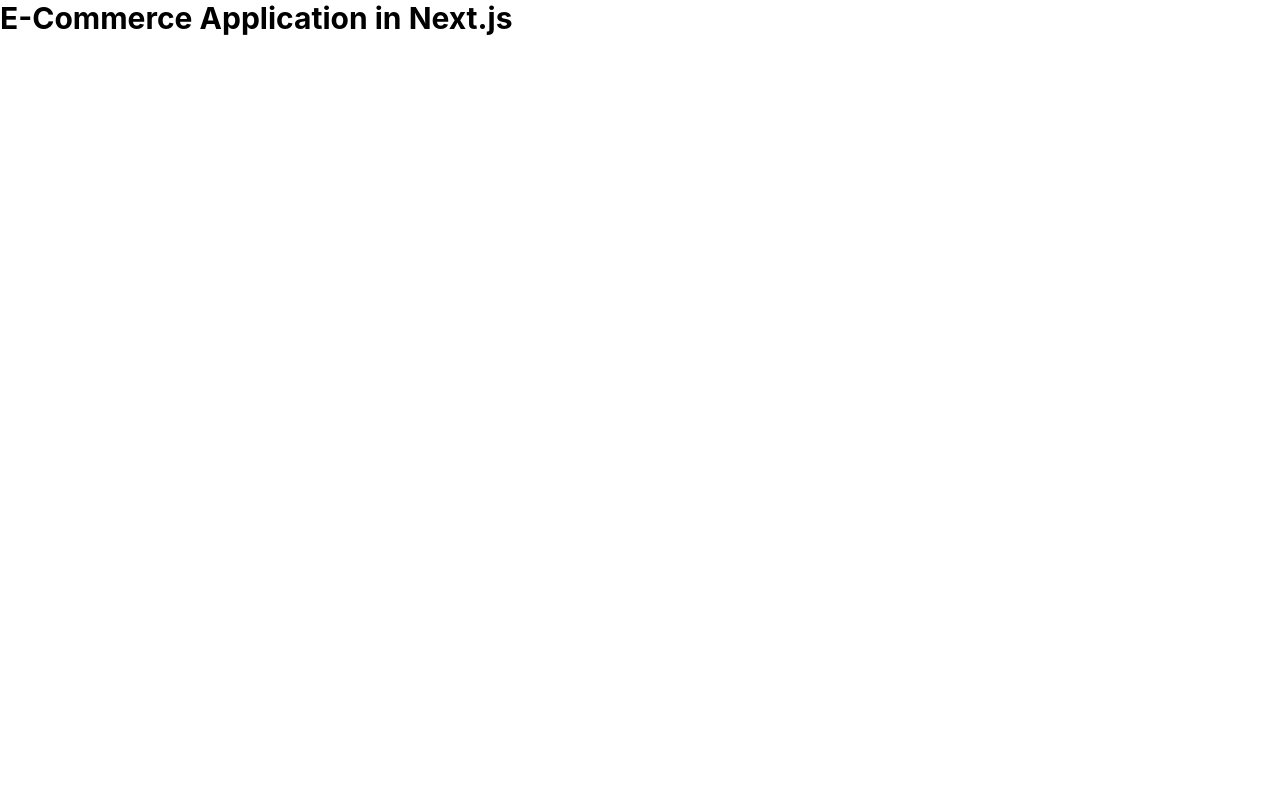
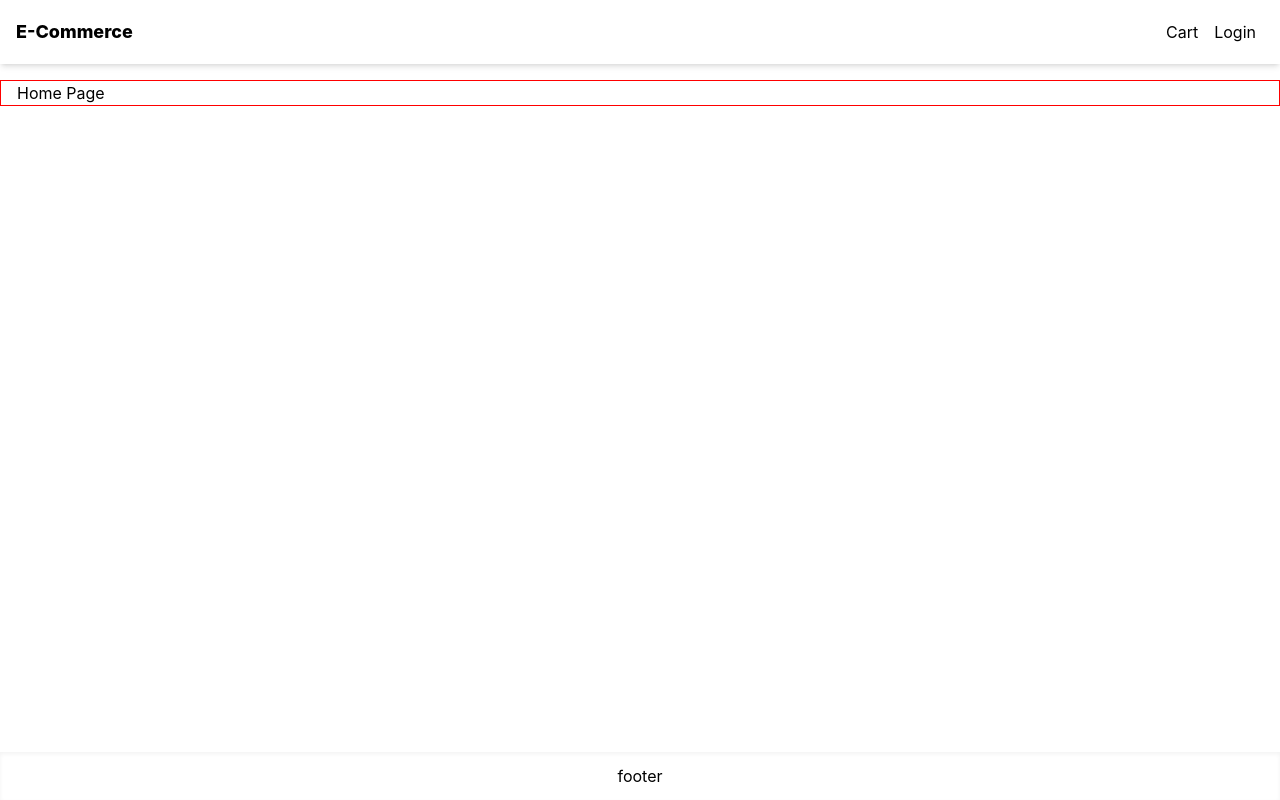
Before and after one commit to sandroarobeli/next-ecommerce-1, a Next.js app: page / in a window 1280 px wide. Built offline with nearby package versions, Linux system fonts and the light colour scheme.

Commit message:
Added Layout

```diff
--- /dev/null
+++ b/components/Layout.js
@@ -0,0 +1,41 @@
+import React from "react";
+import Head from "next/head";
+import Link from "next/link";
+
+export default function Layout({ title, children }) {
+  return (
+    <>
+      <Head>
+        <title>{title ? title + " | E-Commerce" : "E-Commerce"}</title>
+        <meta name="description" content="E-Commerce website" />
+        <link rel="icon" href="/favicon.ico" />
+      </Head>
+      <div className="flex min-h-screen flex-col justify-between">
+        <header>
+          <nav className="flex h-16 px-4 justify-between items-center shadow-md">
+            <Link href={"/"}>
+              <a className="text-lg font-extrabold">E-Commerce</a>
+            </Link>
+            <div>
+              <Link href={"/cart"}>
+                <a className="px-2">Cart</a>
+              </Link>
+              <Link href={"/login"}>
+                <a className="px-2">Login</a>
+              </Link>
+            </div>
+          </nav>
+        </header>
+        <main
+          className="container m-auto mt-4 px-4"
+          style={{ border: "1px solid red" }}
+        >
+          {children}
+        </main>
+        <footer className="flex justify-center items-center h-12 shadow-inner">
+          footer
+        </footer>
+      </div>
+    </>
+  );
+}
--- a/pages/index.js
+++ b/pages/index.js
@@ -1,15 +1,5 @@
-import Head from "next/head";
+import Layout from "../components/Layout";
 
 export default function Home() {
-  return (
-    <div>
-      <Head>
-        <title>Create Next App</title>
-        <meta name="description" content="Generated by create next app" />
-        <link rel="icon" href="/favicon.ico" />
-      </Head>
-
-      <h1 className="text-3xl font-bold">E-Commerce Application in Next.js</h1>
-    </div>
-  );
+  return <Layout title={"Home Page"}>Home Page</Layout>;
 }
```
Also changed, not shown: .eslintrc.json.
